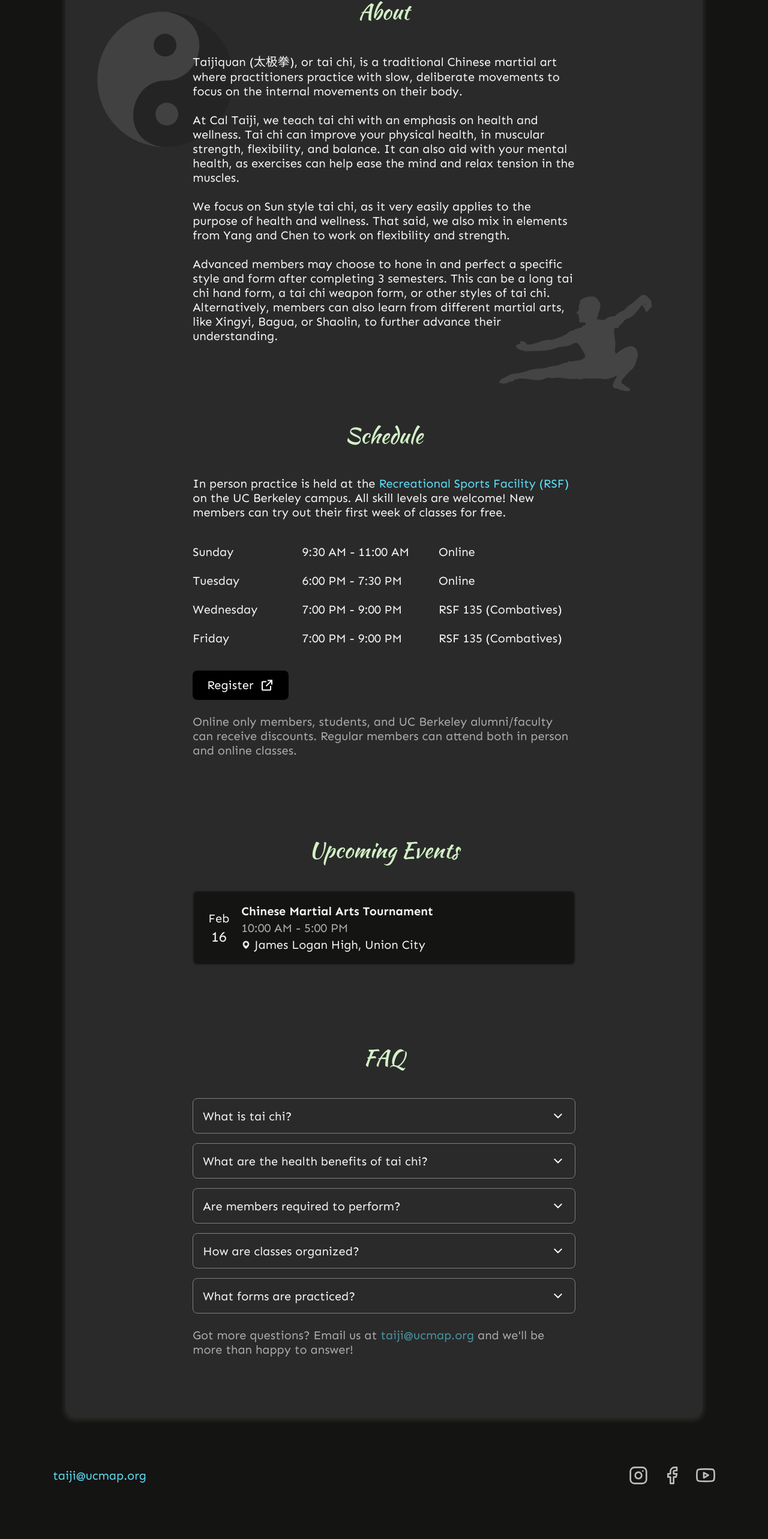
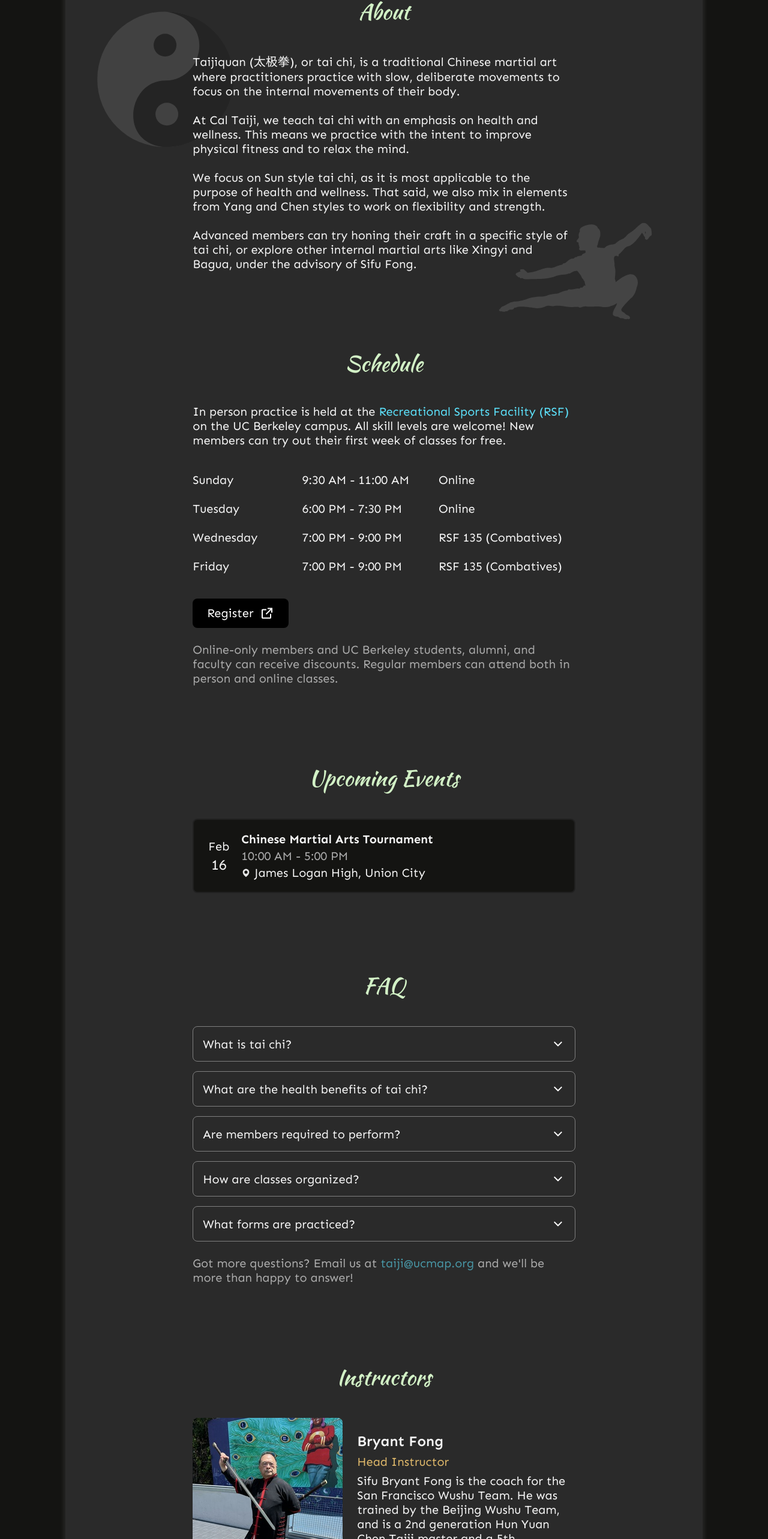
Before and after one commit to jinkang-0/berkeleytaiji, a Next.js app: page / in a window 1280 px wide. Shown: the part 1265-3831 px from the top of the page at 60% size. Before the commit the page ends 3773 px from the top, so only its background shows below. Built offline with nearby package versions, Linux system fonts and the light colour scheme.

Commit message:
add instructors section

```diff
--- a/app/globals.scss
+++ b/app/globals.scss
@@ -38,14 +38,13 @@ h3 {
 
 h5 {
   font-size: 1.5rem;
-  font-weight: 500;
-  text-transform: uppercase;
-  color: colors.$goldLight;
+  font-weight: 600;
 }
 
 h6 {
-  font-size: 1.5rem;
-  font-weight: 500;
+  font-size: 1.25rem;
+  font-weight: normal;
+  color: colors.$gold;
 }
 
 a {
--- a/app/page.tsx
+++ b/app/page.tsx
@@ -7,6 +7,7 @@ import AboutSection from "@/components/home/about-section";
 import ScheduleSection from "@/components/home/schedule-section";
 import EventsSection from "@/components/home/events-section";
 import FAQSection from "@/components/home/faq-section";
+import InstructorsSection from "@/components/home/instructors-section";
 
 export const revalidate = 3600;
 
@@ -22,6 +23,7 @@ export default function Home() {
           <ScheduleSection />
           <EventsSection />
           <FAQSection />
+          <InstructorsSection />
         </article>
       </div>
 
--- a/components/home/about-section.tsx
+++ b/components/home/about-section.tsx
@@ -11,24 +11,19 @@ export default function AboutSection() {
         <p>
           Taijiquan (太极拳), or tai chi, is a traditional Chinese martial art
           where practitioners practice with slow, deliberate movements to focus
-          on the internal movements on their body.
+          on the internal movements of their body.
           <br /> <br />
           At Cal Taiji, we teach tai chi with an emphasis on health and
-          wellness. Tai chi can improve your physical health, in muscular
-          strength, flexibility, and balance. It can also aid with your mental
-          health, as exercises can help ease the mind and relax tension in the
-          muscles.
+          wellness. This means we practice with the intent to improve physical
+          fitness and to relax the mind.
           <br /> <br />
-          We focus on Sun style tai chi, as it very easily applies to the
-          purpose of health and wellness. That said, we also mix in elements
-          from Yang and Chen to work on flexibility and strength.
+          We focus on Sun style tai chi, as it is most applicable to the purpose
+          of health and wellness. That said, we also mix in elements from Yang
+          and Chen styles to work on flexibility and strength.
           <br /> <br />
-          Advanced members may choose to hone in and perfect a specific style
-          and form after completing 3 semesters. This can be a long tai chi hand
-          form, a tai chi weapon form, or other styles of tai chi.
-          Alternatively, members can also learn from different martial arts,
-          like Xingyi, Bagua, or Shaolin, to further advance their
-          understanding.
+          Advanced members can try honing their craft in a specific style of tai
+          chi, or explore other internal martial arts like Xingyi and Bagua,
+          under the advisory of Sifu Fong.
         </p>
         <SingleWhip className={styles.singlewhip} />
       </div>
--- a/components/home/faq-section.tsx
+++ b/components/home/faq-section.tsx
@@ -20,12 +20,14 @@ export default function FAQSection() {
             <br /> <br />
             While our focus is to teach tai chi for health and wellness, our
             instructors can also demonstrate how the forms practitioners
-            practice can be applied for self-defense as well. If you&apos;d like
-            to see a demonstration, feel free to ask!
+            practice can be applied for self-defense as well. If you&apos;re
+            curious to see how a move can be applied for self-defense, feel free
+            to ask!
           </FAQCard>
           <FAQCard question="What are the health benefits of tai chi?">
-            Tai chi practitioners perform exercises like squats and kicks and
-            are asked to do so without momentum. This helps{" "}
+            Tai chi practitioners perform hard-to-hold exercises like squats and
+            kicks and are asked to do so without the aid of momentum. Alongside
+            structural stability, this also helps{" "}
             <Link
               href="https://www.health.harvard.edu/staying-healthy/the-health-benefits-of-tai-chi"
               target="_blank"
@@ -54,7 +56,8 @@ export default function FAQSection() {
             >
               reduced chance of dementia
             </Link>
-            .
+            . If you or your loved ones might be at risk of dementia, tai chi
+            can be a good supplement to delay the onset of dementia.
             <br /> <br />
             For readers curious in learning more, you can find more sources
             online discussing the health benefits of tai chi. A good source to
--- /dev/null
+++ b/components/home/instructor-card.tsx
@@ -0,0 +1,24 @@
+"use client";
+
+import { useState } from "react";
+import { ButtonGhost } from "../ui/button";
+import styles from "./instructors-section.module.scss";
+
+interface DescriptionProps {
+  children?: React.ReactNode;
+}
+
+export default function InstructorDescription({ children }: DescriptionProps) {
+  const [expanded, setExpanded] = useState(false);
+
+  return (
+    <div className={styles.desc}>
+      <p className={expanded ? styles.expanded : ""}>{children}</p>
+      <footer>
+        <ButtonGhost onClick={() => setExpanded((prev) => !prev)}>
+          {expanded ? "show less" : "show more"}
+        </ButtonGhost>
+      </footer>
+    </div>
+  );
+}
--- /dev/null
+++ b/components/home/instructors-section.module.scss
@@ -0,0 +1,51 @@
+@use "./sections.module.scss";
+@use "lib/colors";
+
+.container {
+  display: flex;
+  flex-direction: column;
+  gap: 3rem;
+}
+
+.card {
+  display: flex;
+  gap: 24px;
+
+  img {
+    border-radius: 8px;
+  }
+
+  .content {
+    display: flex;
+    flex-direction: column;
+    gap: 0.5rem;
+    padding-top: 24px;
+  }
+
+  .desc {
+    p {
+      $lines: 8;
+
+      display: -webkit-box;
+      -webkit-line-clamp: $lines;
+      line-clamp: $lines;
+      -webkit-box-orient: vertical;
+      overflow: hidden;
+
+      &.expanded {
+        -webkit-line-clamp: 99999;
+        line-clamp: 99999;
+        max-height: 100%;
+      }
+    }
+
+    footer {
+      display: flex;
+      justify-content: flex-end;
+    }
+
+    button {
+      color: colors.$gray;
+    }
+  }
+}
--- /dev/null
+++ b/components/home/instructors-section.tsx
@@ -0,0 +1,85 @@
+import Image from "next/image";
+import SifuFong from "@/assets/instructors/sifu_fong.jpg";
+import Mason from "@/assets/instructors/mason.png";
+import styles from "./instructors-section.module.scss";
+import InstructorDescription from "./instructor-card";
+
+export default function InstructorsSection() {
+  return (
+    <section className={styles.section}>
+      <h3>Instructors</h3>
+      <div className={styles.container}>
+        <div className={styles.card}>
+          <Image src={SifuFong} alt="Sifu Fong" />
+          <div className={styles.content}>
+            <h5>Bryant Fong</h5>
+            <h6>Head Instructor</h6>
+            <InstructorDescription>
+              Sifu Bryant Fong is the coach for the San Francisco Wushu Team. He
+              was trained by the Beijing Wushu Team, and is a 2nd generation Hun
+              Yuan Chen Taiji master and a 5th generation Bagua master. Sifu
+              Fong has competed nationally and internationally, and served as
+              the US Wushu Team Coach at the 1st World Wushu championships.
+              <br /> <br />
+              Sifu Bryant Fong graduated from the University of California,
+              Berkeley with a BA degree in Social Sciences in 1971. He was a
+              California Artist in Residence from 1985-1988, and was assigned to
+              teach Wushu to teenagers at Newcomer High School. He was awarded
+              his International Wushu Coaching Certificate in 1987, by the
+              Chinese Wushu Research Institute of PRC.
+              <br /> <br />
+              Sifu Fong is proficient in both traidtional as well as modern
+              Wushu. He is a graduate of the San Francisco Jing-Wu Academy,
+              under the instruction of the famous Grandmaster Jackman Wong, a
+              master of Taijiquan, Xingyiquan, and Northern Shaolin, well known
+              for his fight with the legendary Bruce Lee. Sifu Fong also studied
+              with his uncle, Master Quentin Fong, whose specialty is the
+              Tibetan White Crane System.
+              <br /> <br />
+              Sifu Fong was one of the few Americans to perform with
+              China&apos;s top Wushu Team, the Beijing Wushu Team, under the
+              direction of Jet Li&apos;s coach, Wu Bin. Sifu Fong has also
+              authored many articles for Inside Kung-fu, Tai Chi Journal, Tai
+              Chi Kung-fu Magazine, and Reader&apos;s Digest. He is a recognized
+              authority on the history, culture, and techniques of Wushu, both
+              modern and traditional.
+            </InstructorDescription>
+          </div>
+        </div>
+        <div className={styles.card}>
+          <Image src={Mason} alt="Mason Tong" />
+          <div className={styles.content}>
+            <h5>Mason Tong</h5>
+            <h6>Assistant Instructor</h6>
+            <InstructorDescription>
+              In 2010, Mason began formal instruction with Sifu William Dere at
+              UC Berkeley in taijiquan (taiji/tai chi) and is currently on staff
+              as an instructor for the UC Martial Arts Program. Mason developed
+              under his Neigong coach, Frank Lum, deepening his understanding of
+              soft energy work. In April 2019, Mason Tong was accepted as a
+              disciple of Sifu Bryant Fong, becoming a 6th generation legacy
+              holder of Li Ziming Baguazhang.
+              <br /> <br />
+              In 2019, Mason was invited to train in Beijing at the Baguazhang
+              Wushu Culture Museum, Renmin University of China, and the Capital
+              University of Physical Education and Sports Medicine, meeting his
+              teacher&apos;s Baguazhang master Zhao Dayuan, the 4th generation
+              grandmaster of Liang style Baguazhang.
+              <br /> <br />
+              Mason became a Certified Trainer of Medical Taiji under the US
+              Collegiate Taiji Federation (USCTF) in 2022 and has since served
+              as a teacher for the USCTF, at the behest of Dr. Daniel Chi-Hsing
+              Weng, in their ongoing training courses for therapists and
+              instructors.
+              <br /> <br />
+              Today, Mason pursues Taiji, Bagua, and Xingyi with a keen interest
+              in health, wellness, and tradition. He has found a focus in
+              sharing these treasures with the larger community through the UC
+              Berkeley Martial Arts Program.
+            </InstructorDescription>
+          </div>
+        </div>
+      </div>
+    </section>
+  );
+}
--- a/components/home/schedule-section.tsx
+++ b/components/home/schedule-section.tsx
@@ -35,8 +35,8 @@ export default function ScheduleSection() {
             Register <ExternalIcon />
           </LinkButtonPrimary>
           <p className={styles.note}>
-            Online only members, students, and UC Berkeley alumni/faculty can
-            receive discounts. Regular members can attend both in person and
+            Online-only members and UC Berkeley students, alumni, and faculty
+            can receive discounts. Regular members can attend both in person and
             online classes.
           </p>
         </footer>
--- a/components/ui/gallery.tsx
+++ b/components/ui/gallery.tsx
@@ -23,7 +23,7 @@ export default function Gallery({ items }: GalleryProps) {
         centeredSlides
         loop
         autoplay={{
-          delay: 3000
+          delay: 2000
         }}
         speed={500}
         pagination={{ clickable: true }}
```
Also changed, not shown: assets/instructors/mason.png (added), assets/instructors/sifu_fong.jpg (added).
